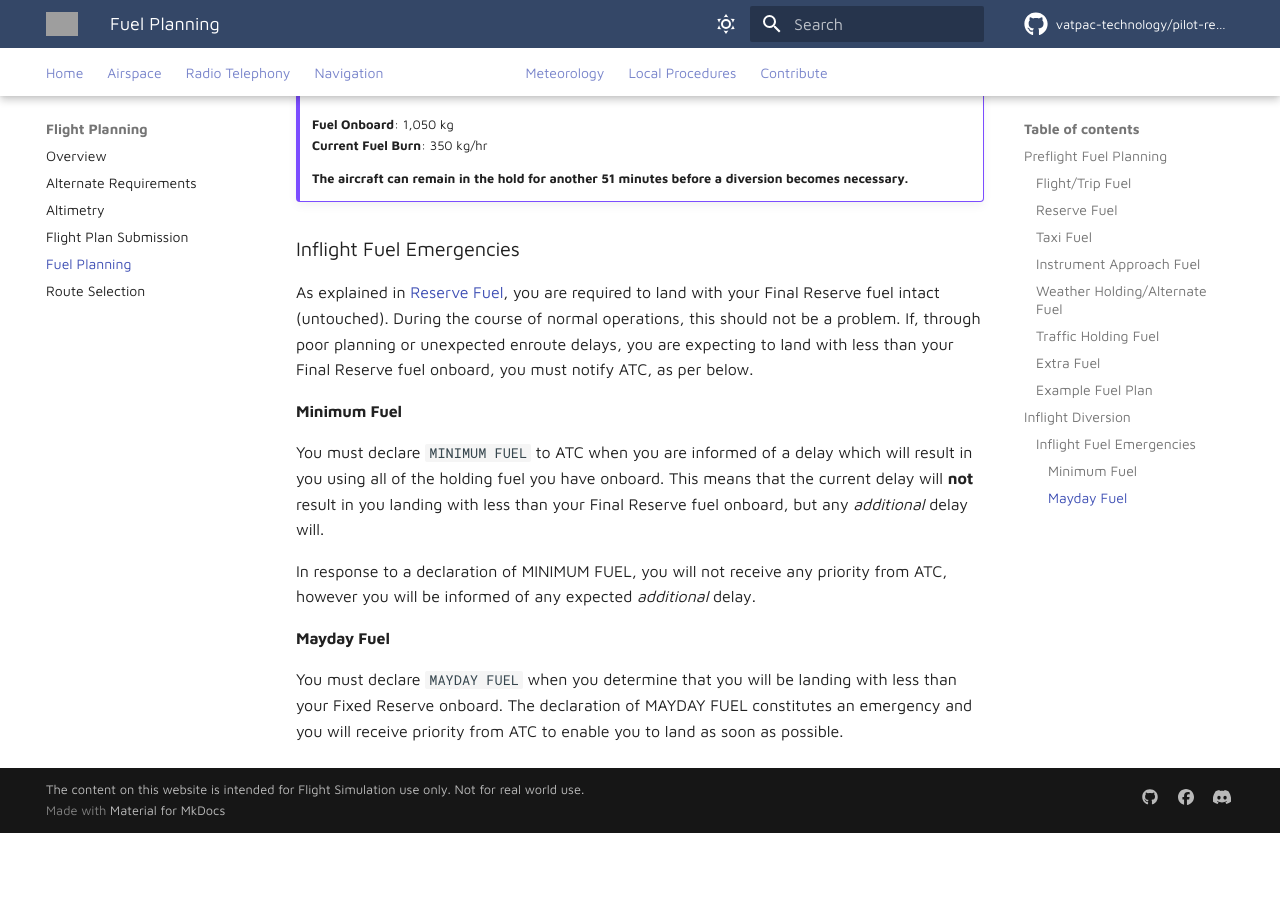
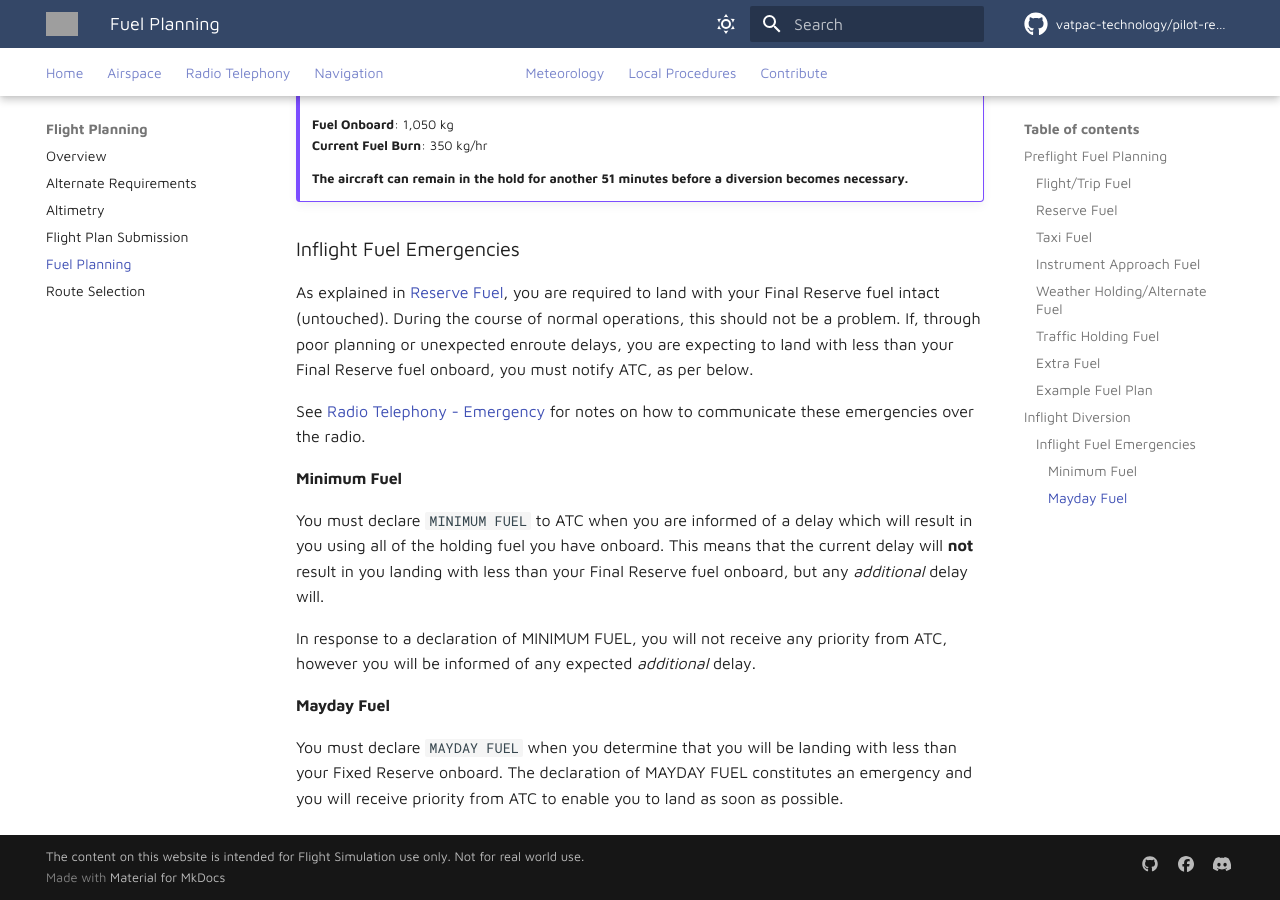
Before and after one commit to vatpac-technology/pilot-resources, an MkDocs documentation site: the page built from docs/flight-planning/fuelplanning.md, in a window 1280 px wide and 900 px high, scrolled down 5859 px. Built offline with MkDocs 1.6.1 and Material for MkDocs 9.7.7, drawn with Linux system fonts in a browser that asks for light colours; comment, search, counter and statistics services are not loaded; before the commit the page ends 6692 px from its top, so only the background shows below that; grey boxes are pictures that could not be loaded.

Commit message:
Radio telephony note

```diff
--- a/docs/flight-planning/fuelplanning.md
+++ b/docs/flight-planning/fuelplanning.md
@@ -148,6 +148,8 @@ Add your required reserves to determine your calculated minimum fuel, then apply
 ### Inflight Fuel Emergencies
 As explained in [Reserve Fuel](#reserve-fuel), you are required to land with your Final Reserve fuel intact (untouched). During the course of normal operations, this should not be a problem. If, through poor planning or unexpected enroute delays, you are expecting to land with less than your Final Reserve fuel onboard, you must notify ATC, as per below.
 
+See [Radio Telephony - Emergency](../radio-telephony/emergency.md) for notes on how to communicate these emergencies over the radio.
+
 #### Minimum Fuel
 You must declare `MINIMUM FUEL` to ATC when you are informed of a delay which will result in you using all of the holding fuel you have onboard. This means that the current delay will **not** result in you landing with less than your Final Reserve fuel onboard, but any *additional* delay will.
 
```
